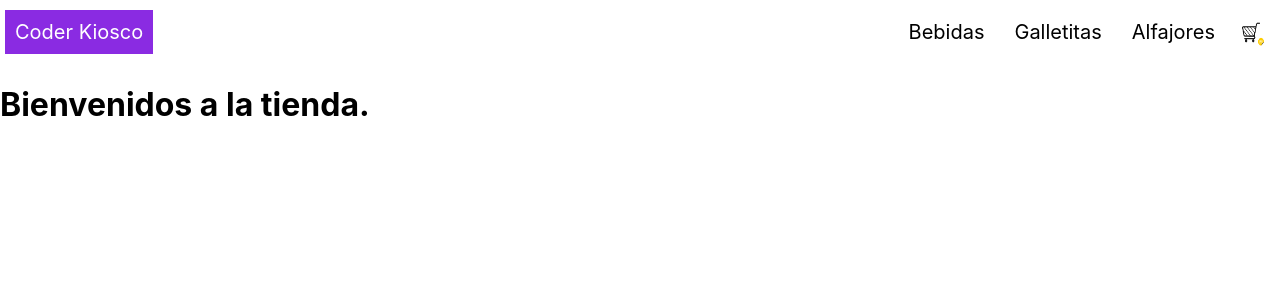
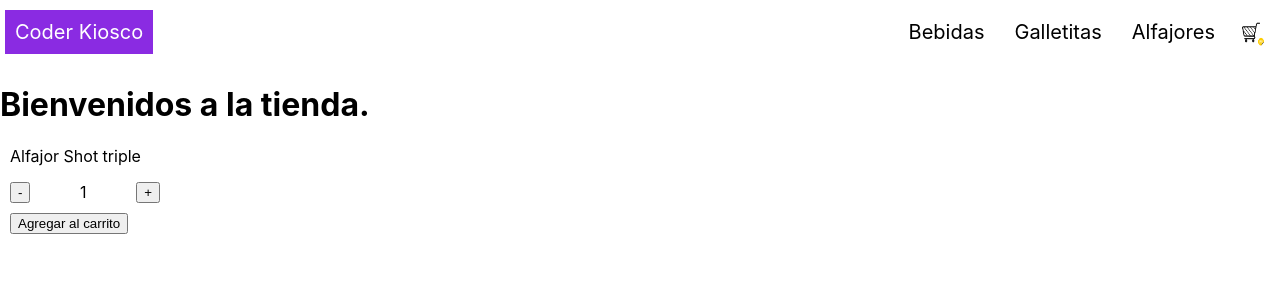
Before and after one commit to lukraya/coderhouse-reactjs, a React (Create React App) app: page / in a window 1280 px wide. Shown: the top 300 px of the page. Built offline with nearby package versions, Linux system fonts and the light colour scheme.

Commit message:
Clase 5: contador.

```diff
--- a/src/App.js
+++ b/src/App.js
@@ -5,7 +5,7 @@ import ItemListContainer from './components/ItemListContainer';
 
 const App = () => <>
   <NavBar/>
-  <ItemListContainer greeting = "Bienvenidos a la tienda."/>
+  <ItemListContainer greeting="Bienvenidos a la tienda."/>
   </>;
 
 export default App;
--- /dev/null
+++ b/src/components/ItemCount.css
@@ -0,0 +1,17 @@
+#itemCount {
+    margin-left: 10px;
+}
+
+#seleccionCant {
+    display: flex;
+    justify-content: space-between;
+    width: 150px;
+}
+
+#seleccionCant p {
+    margin: 0;
+}
+
+#agregar {
+    margin-top: 10px;
+}
--- /dev/null
+++ b/src/components/ItemCount.js
@@ -0,0 +1,19 @@
+import React from 'react';
+import './ItemCount.css';
+
+const ItemCount = ({initial,aumentarInitial,disminuirInitial}) => {
+
+    return (
+        <div id="itemCount">
+            <p>Alfajor Shot triple</p>
+            <div id="seleccionCant">
+                <button onClick={disminuirInitial} className="controles">-</button>
+                <p>{initial}</p>
+                <button onClick={aumentarInitial} className="controles">+</button>
+            </div>
+            <button id="agregar">Agregar al carrito</button>
+        </div>
+    )
+}
+
+export default ItemCount;
--- a/src/components/ItemListContainer.js
+++ b/src/components/ItemListContainer.js
@@ -1,5 +1,28 @@
 import React from 'react';
+import ItemCount from './ItemCount';
 
-const ItemListContainer = (props) => <h1>{props.greeting}</h1>;
+const ItemListContainer = ({greeting}) => {
+    const stock = 10;
+
+    const [initial,setInitial] = React.useState(1);
+
+    const aumentarInitial = () => {
+        if (initial<stock) {
+            setInitial(initial+1)
+        }
+    }
+    const disminuirInitial = () => {
+        if (initial>=1) {
+            setInitial(initial-1)
+        }
+    }
+
+
+    return (<>
+        <h1>{greeting}</h1>
+        <ItemCount initial={initial} aumentarInitial={aumentarInitial} disminuirInitial={disminuirInitial}/>
+    </>
+    )
+}
 
 export default ItemListContainer;
```
Also changed, not shown: public/index.html (+0 -10 lines), 1 other file (tests, documents, lock files or other folders).
